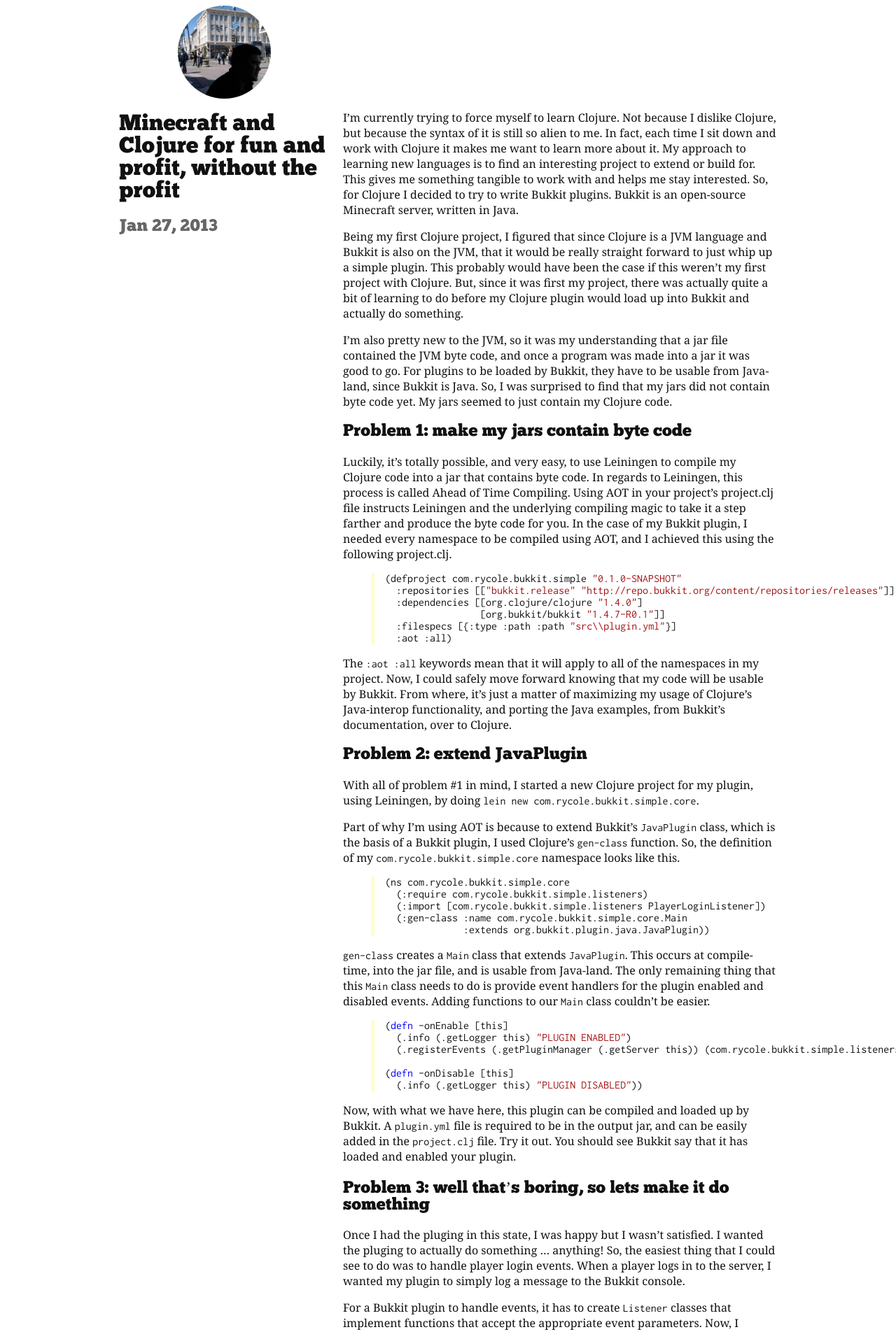
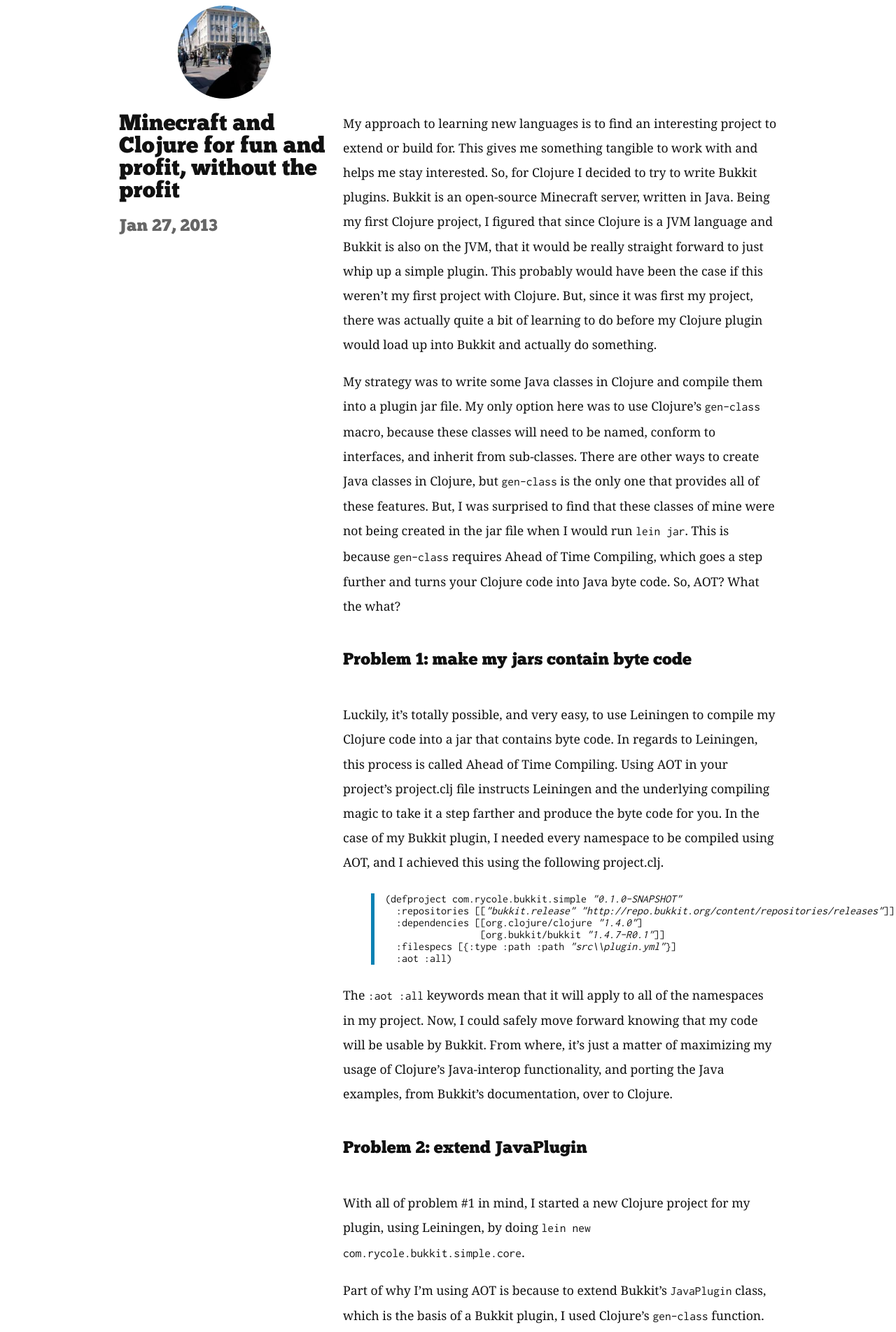
Before and after one commit to ryancole/ryancole.github.com, a Jekyll site: the page built from _posts/2013-01-27-clojure-minecraft-bukkit-plugins.md, in a window 1280 px wide. Shown: the top 1904 px of the page at 70% size. Built offline with Jekyll 4.4.1, drawn with Linux system fonts in a browser that asks for light colours; some of the changed text lies outside the part shown.

Commit message:
style adjustments

```diff
--- a/_layouts/entry.html
+++ b/_layouts/entry.html
@@ -14,7 +14,7 @@
           <h1>{{ page.title }}</h1>
           <h2>{{ page.date | date:"%b %d, %Y" }}</h2>
         </div>
-        <div class="span8 right-side">
+        <div class="span8 right-side entry-content">
           {{ content }}
         </div>
       </div>
--- a/_posts/2013-01-27-clojure-minecraft-bukkit-plugins.md
+++ b/_posts/2013-01-27-clojure-minecraft-bukkit-plugins.md
@@ -2,11 +2,9 @@
 layout: entry
 title: Minecraft and Clojure for fun and profit, without the profit
 ---
-I'm currently trying to force myself to learn Clojure. Not because I dislike Clojure, but because the syntax of it is still so alien to me. In fact, each time I sit down and work with Clojure it makes me want to learn more about it. My approach to learning new languages is to find an interesting project to extend or build for. This gives me something tangible to work with and helps me stay interested. So, for Clojure I decided to try to write Bukkit plugins. Bukkit is an open-source Minecraft server, written in Java.
+My approach to learning new languages is to find an interesting project to extend or build for. This gives me something tangible to work with and helps me stay interested. So, for Clojure I decided to try to write Bukkit plugins. Bukkit is an open-source Minecraft server, written in Java. Being my first Clojure project, I figured that since Clojure is a JVM language and Bukkit is also on the JVM, that it would be really straight forward to just whip up a simple plugin. This probably would have been the case if this weren't my first project with Clojure. But, since it was first my project, there was actually quite a bit of learning to do before my Clojure plugin would load up into Bukkit and actually do something.
 
-Being my first Clojure project, I figured that since Clojure is a JVM language and Bukkit is also on the JVM, that it would be really straight forward to just whip up a simple plugin. This probably would have been the case if this weren't my first project with Clojure. But, since it was first my project, there was actually quite a bit of learning to do before my Clojure plugin would load up into Bukkit and actually do something.
-
-I'm also pretty new to the JVM, so it was my understanding that a jar file contained the JVM byte code, and once a program was made into a jar it was good to go. For plugins to be loaded by Bukkit, they have to be usable from Java-land, since Bukkit is Java. So, I was surprised to find that my jars did not contain byte code yet. My jars seemed to just contain my Clojure code.
+My strategy was to write some Java classes in Clojure and compile them into a plugin jar file. My only option here was to use Clojure's `gen-class` macro, because these classes will need to be named, conform to interfaces, and inherit from sub-classes. There are other ways to create Java classes in Clojure, but `gen-class` is the only one that provides all of these features. But, I was surprised to find that these classes of mine were not being created in the jar file when I would run `lein jar`. This is because `gen-class` requires Ahead of Time Compiling, which goes a step further and turns your Clojure code into Java byte code. So, AOT? What the what?
 
 ## Problem 1: make my jars contain byte code
 
@@ -84,7 +82,7 @@
 
 With all of this in place, just `:require` and `:import` your listeners from inside `core.clj` and register them so that Bukkit knows about them. Compile the jar using Leiningen by doing `lein jar`. Place the jar file into Bukkit's plugins directory and run Bukkit in such a way that allows you to put Clojure and these plugins on the class path. A Windows batch file for doing this could look like this.
 
-{% highlight clj %}
+{% highlight bash %}
 java -cp C:\Users\Ryan\.m2\repository\org\clojure\clojure\1.4.0\clojure-1.4.0.jar;E:\Games\Bukkit\plugins\*;craftbukkit-1.4.7-R0.1.jar org.bukkit.craftbukkit.Main
 PAUSE
 {% endhighlight %}
--- a/static/css/pygments.css
+++ b/static/css/pygments.css
@@ -1,33 +1,34 @@
 .hll { background-color: #ffffcc }
-.c { color: #008000 } /* Comment */
+.c { font-style: italic } /* Comment */
 .err { border: 1px solid #FF0000 } /* Error */
-.k { color: #0000ff } /* Keyword */
-.cm { color: #008000 } /* Comment.Multiline */
-.cp { color: #0000ff } /* Comment.Preproc */
-.c1 { color: #008000 } /* Comment.Single */
-.cs { color: #008000 } /* Comment.Special */
+.k { font-weight: bold } /* Keyword */
+.cm { font-style: italic } /* Comment.Multiline */
+.c1 { font-style: italic } /* Comment.Single */
+.cs { font-style: italic } /* Comment.Special */
 .ge { font-style: italic } /* Generic.Emph */
 .gh { font-weight: bold } /* Generic.Heading */
 .gp { font-weight: bold } /* Generic.Prompt */
 .gs { font-weight: bold } /* Generic.Strong */
 .gu { font-weight: bold } /* Generic.Subheading */
-.kc { color: #0000ff } /* Keyword.Constant */
-.kd { color: #0000ff } /* Keyword.Declaration */
-.kn { color: #0000ff } /* Keyword.Namespace */
-.kp { color: #0000ff } /* Keyword.Pseudo */
-.kr { color: #0000ff } /* Keyword.Reserved */
-.kt { color: #2b91af } /* Keyword.Type */
-.s { color: #a31515 } /* Literal.String */
-.nc { color: #2b91af } /* Name.Class */
-.ow { color: #0000ff } /* Operator.Word */
-.sb { color: #a31515 } /* Literal.String.Backtick */
-.sc { color: #a31515 } /* Literal.String.Char */
-.sd { color: #a31515 } /* Literal.String.Doc */
-.s2 { color: #a31515 } /* Literal.String.Double */
-.se { color: #a31515 } /* Literal.String.Escape */
-.sh { color: #a31515 } /* Literal.String.Heredoc */
-.si { color: #a31515 } /* Literal.String.Interpol */
-.sx { color: #a31515 } /* Literal.String.Other */
-.sr { color: #a31515 } /* Literal.String.Regex */
-.s1 { color: #a31515 } /* Literal.String.Single */
-.ss { color: #a31515 } /* Literal.String.Symbol */
+.kc { font-weight: bold } /* Keyword.Constant */
+.kd { font-weight: bold } /* Keyword.Declaration */
+.kn { font-weight: bold } /* Keyword.Namespace */
+.kr { font-weight: bold } /* Keyword.Reserved */
+.s { font-style: italic } /* Literal.String */
+.nc { font-weight: bold } /* Name.Class */
+.ni { font-weight: bold } /* Name.Entity */
+.ne { font-weight: bold } /* Name.Exception */
+.nn { font-weight: bold } /* Name.Namespace */
+.nt { font-weight: bold } /* Name.Tag */
+.ow { font-weight: bold } /* Operator.Word */
+.sb { font-style: italic } /* Literal.String.Backtick */
+.sc { font-style: italic } /* Literal.String.Char */
+.sd { font-style: italic } /* Literal.String.Doc */
+.s2 { font-style: italic } /* Literal.String.Double */
+.se { font-weight: bold; font-style: italic } /* Literal.String.Escape */
+.sh { font-style: italic } /* Literal.String.Heredoc */
+.si { font-weight: bold; font-style: italic } /* Literal.String.Interpol */
+.sx { font-style: italic } /* Literal.String.Other */
+.sr { font-style: italic } /* Literal.String.Regex */
+.s1 { font-style: italic } /* Literal.String.Single */
+.ss { font-style: italic } /* Literal.String.Symbol */
--- a/static/css/style.css
+++ b/static/css/style.css
@@ -20,12 +20,17 @@
 pre {
   padding-left: 15px;
   word-wrap: break-word;
-  border-left: 5px solid #fffeca;
+  border-left: 5px solid #0881b3;
+  margin: 2em 0em;
 }
 
 h1, h2, h3 {
   font-weight: normal;
   font-family: 'Chunk';
+}
+
+a {
+  color: #0881b3;
 }
 
 .left-side h2 {
@@ -34,6 +39,15 @@
 
 .right-side {
   margin-top: 133px;
+}
+
+.right-side p {
+  font-size: 1.1em;
+  line-height: 2em;
+}
+
+.right-side.entry-content h2 {
+  margin: 2em 0em;
 }
 
 .entries {
```
